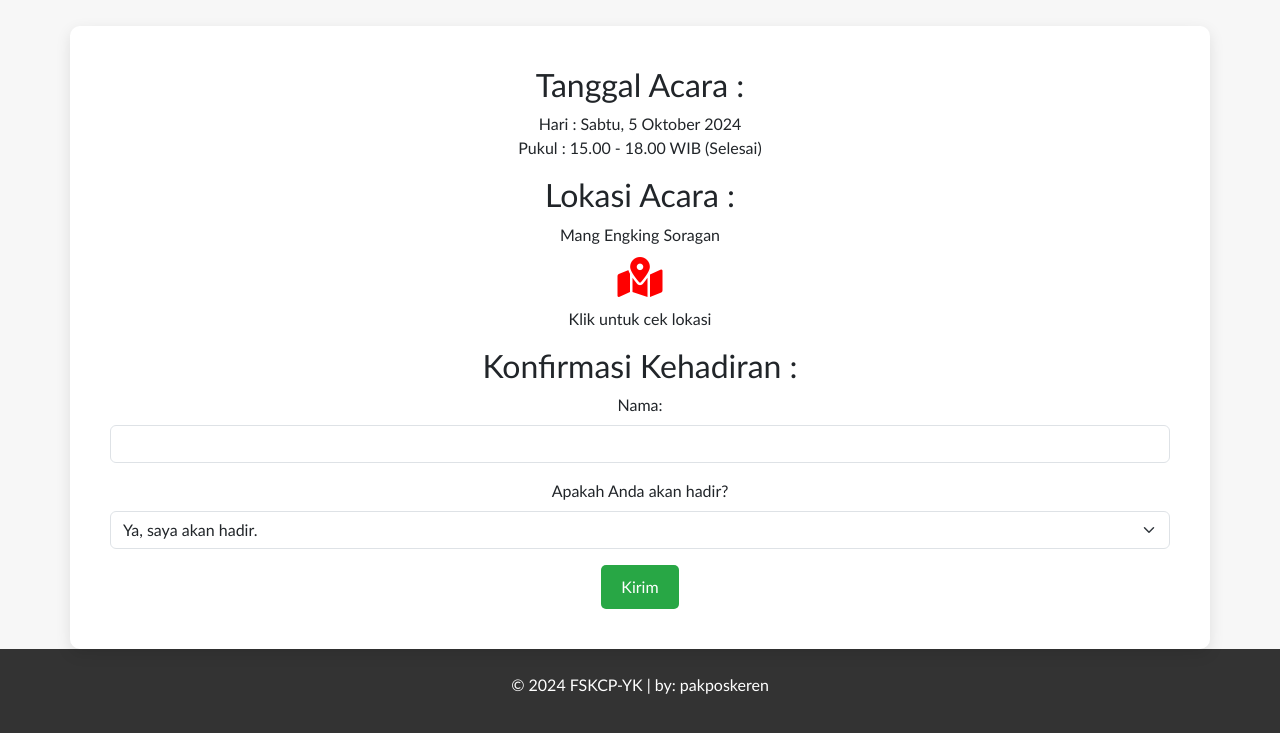
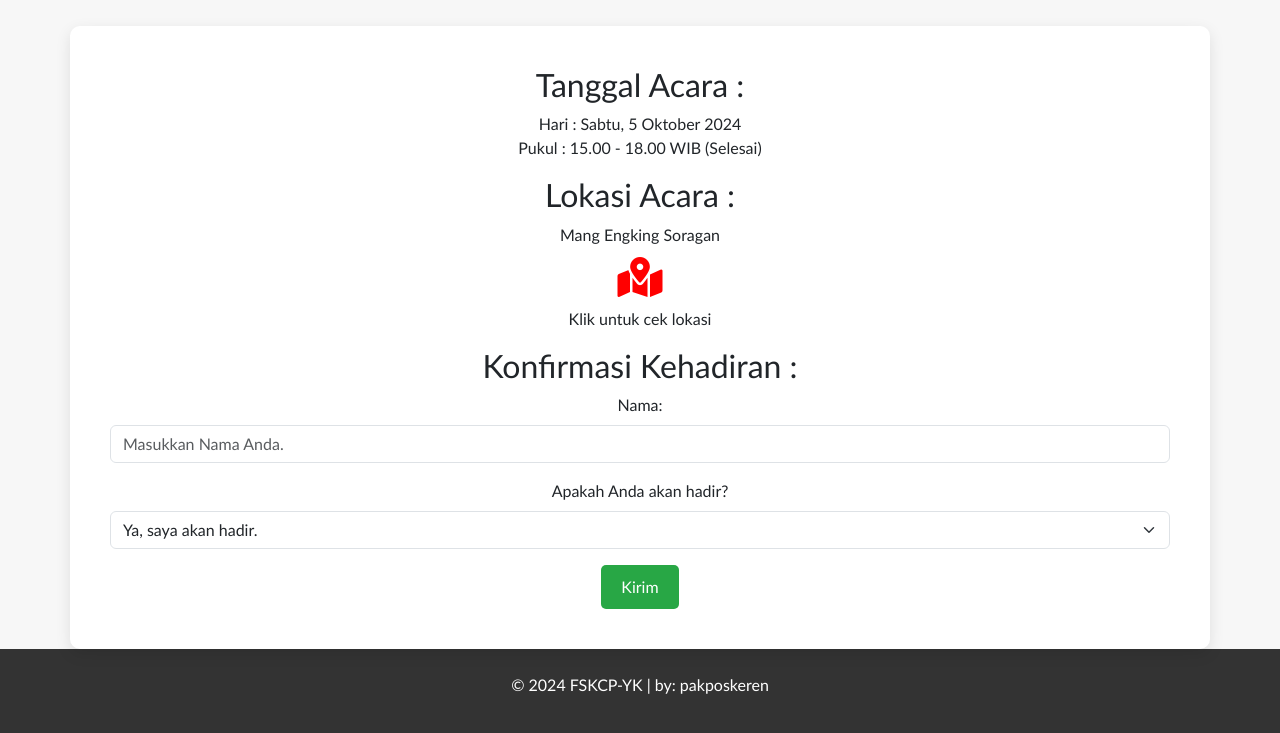
Before and after one commit to nganuaja/undangan-fkcp, a plain HTML site: page index.html in a window 1280 px wide. Shown: the part 822-1555 px from the top of the page. Drawn offline with nearby package versions, Linux system fonts and the light colour scheme.

Commit message:
Update index.html

```diff
--- a/index.html
+++ b/index.html
@@ -45,7 +45,7 @@
 	<form class="rsvp-form" id="rsvpForm" data-aos="slide-up">
 		<div class="mb-3">
 			<label for="name" class="form-label">Nama:</label>
-			<input type="text" class="form-control" id="name" name="name" required>
+			<input type="text" class="form-control" id="name" name="name" placeholder="Masukkan Nama Anda." required>
 		</div>
 		<div class="mb-3">
 			<label for="attending" class="form-label">Apakah Anda akan hadir?</label>
```
